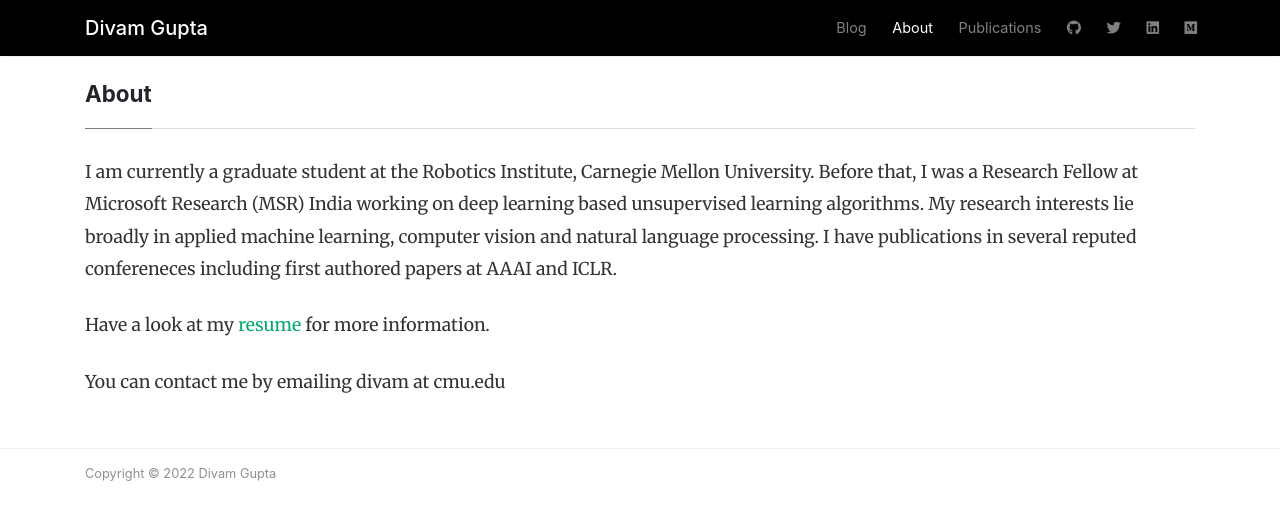
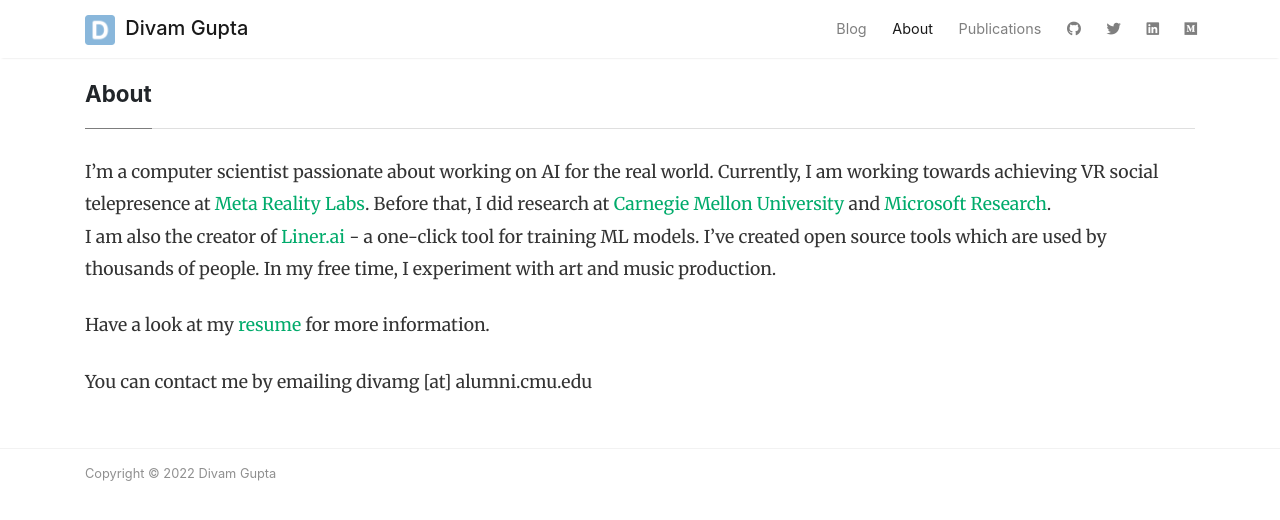
Before and after one commit to divamgupta/divamgupta.github.io, a Jekyll site: the page built from about.md, in a window 1280 px wide. Shown: the top 520 px of the page. Built offline with Jekyll 4.4.1, drawn with Linux system fonts in a browser that asks for light colours; nearby versions of some CDN libraries; comment, search, counter and statistics services are not loaded.

Commit message:
some changes in site

```diff
--- a/_config.yml
+++ b/_config.yml
@@ -1,7 +1,7 @@
 # Site
 name: "Divam Gupta"
-description: "I'm a graduate student at Carnegie Mellon University. I blog about Machine Learning and Deep Learning."
-meta_description: "I'm a graduate student at Carnegie Mellon University. I blog about Machine Learning and Deep Learning."
+description: "I work on AI for the real world. I’m currently at Meta Reality Labs and also the creator of Liner.ai."
+meta_description: "I work on AI for the real world. I’m currently at Meta Reality Labs and also the creator of Liner.ai."
 logo: 'assets/images/log.png'
 favicon: 'assets/images/logo.png'
 baseurl: ''
@@ -18,7 +18,7 @@ authors:
     email: guptadivam@gmail.com
     web: https://divamgupta.com
     twitter: https://twitter.com/divamgupta
-    description: "I am currently a graduate student at the Robotics Institute, Carnegie Mellon University. Before that, I was a Research Fellow at Microsoft Research (MSR) India working on deep learning based unsupervised learning algorithms. My research interests lie broadly in applied machine learning, computer vision and natural language processing."
+    description: "I’m a computer scientist passionate about working on AI for the real world. Currently, I am working towards achieving VR social telepresence at Meta Reality Labs. Before that, I did research at Carnegie Mellon University and Microsoft Research."
 
 
 url: "https://divamgupta.com"
--- a/_layouts/default.html
+++ b/_layouts/default.html
@@ -35,17 +35,11 @@
     @media screen and (min-width: 900px ){
 
         .toggjgr {
-            padding-bottom: 132px   !important  ;
-            padding-top: 132px  !important ;
+            padding-bottom: 52px   !important  ;
+            padding-top: 42px  !important ;
         }
 
-        .bandu{
-            font-size: 35px   !important  ;
-        }
 
-        .doosrabandu{
-            font-size: 22px  !important  ;
-        }
     }
 
 
@@ -55,6 +49,32 @@
         }
 
 
+
+        @media (max-width: 576px) {
+          .hide-sm{
+            display: none;
+          }
+
+        }
+
+        @media (max-width: 876px) {
+          .main_profile_pic{
+             margin-bottom: 25px;
+          }
+
+          .profile_heror{
+            padding-top: 17px !important;
+            padding-bottom: 17px !important;
+          }
+
+        }
+
+        @media (min-width: 576px) {
+          .show-sm{
+            display: none;
+          }
+
+        }
 
 </style>
 
@@ -80,32 +100,19 @@
 
 <!-- Begin Menu Navigation
 ================================================== -->
-<nav class="navbar navbar-expand-lg navbar-dark  fixed-top mediumnavigation nav-down" style="background-color: rgb(0,0,0) ; {% if page.url == "/" %} position: static ; display:block; padding-bottom: 15px; {% endif %} ">
+<nav class="navbar navbar-expand-lg navbar-light bg-white  fixed-top mediumnavigation nav-down" style=" ">
 
 
-    {% if page.url == "/" %}
-    <div class="container pr-0 toggjgr" style=" padding-bottom: 56px  ; padding-top: 56px ; display:block">
-      <!-- Begin Logo -->
-        <a style="font-size: 23px ;" class="navbar-brand bandu" href="{{ site.baseurl }}/">
-        <!-- <img src="{{ site.baseurl }}/{{ site.logo }}" alt="{{ site.name }}"> -->
-        Divam Gupta's Blog
-        </a>
-        <br>
-        <h2 class="doosrabandu" style="color: #B1AEAE ; font-size: 17px; font-weight: 400 ">I'm a graduate student at Carnegie Mellon University. I blog about Machine Learning and Deep Learning.</h2>
-        <!-- End Logo -->
-    </div>
-    {% endif %}
+
 
     <div class="container pr-0">
 
-        {% if page.url != "/" %}
             <!-- Begin Logo -->
             <a class="navbar-brand" href="{{ site.baseurl }}/">
-            <!-- <img src="{{ site.baseurl }}/{{ site.logo }}" alt="{{ site.name }}"> -->
+            <img style="opacity:0.6" src="{{ site.baseurl }}/{{ site.logo }}" alt="{{ site.name }}">
             Divam Gupta
             </a>
             <!-- End Logo -->
-        {% endif %}
 
 
 
@@ -185,6 +192,29 @@
 <div class="container">
 
 
+{% if page.url == "/" %}
+<div class="container pr-0 toggjg profile_heror" style=" padding-bottom: 56px  ; padding-top: 56px ; display:block">
+
+    <div class="row">
+
+        <div class="col-md-3 pl-0 main_profile_pic" style=" padding-right: 60px;">
+            <img src="https://www.gravatar.com/avatar/9a823cb5c633fa70ef0c7b92e0d770df?s=250&d=mm&r=x">
+        </div>
+
+        <div class="col-md-9 pl-0">
+            <h4>Hello!</h4>
+            <p class="doosrabandu" style="font-size: 18px; font-weight: 300 ">
+
+                I’m a computer scientist passionate about working on AI for the real world. Currently, I am working towards achieving VR social telepresence at <a href="https://tech.fb.com/ar-vr/" target="_blank">Meta Reality Labs</a>. Before that, I did research at <a href="https://www.ri.cmu.edu/" target="_blank">Carnegie Mellon University</a> and <a href="https://www.microsoft.com/en-us/research/" target="_blank">Microsoft Research</a>.
+                <br>
+                I am also the creator of <a href="https://liner.ai/"  >Liner.ai</a> - a one-click tool for training ML models.  I’ve created open source tools which are used by thousands of people.  In my free time, I experiment with art and music production.
+            </p>
+        </div>
+
+    </div>
+
+</div>
+{% endif %}
 
 <!-- Content
 ================================================== -->
--- a/about.md
+++ b/about.md
@@ -4,8 +4,10 @@ title: About
 comments: false
 ---
 
-I am currently a graduate student at the Robotics Institute, Carnegie Mellon University. Before that, I was a Research Fellow at Microsoft Research (MSR) India working on deep learning based unsupervised learning algorithms. My research interests lie broadly in applied machine learning, computer vision and natural language processing.  I have publications in several reputed confereneces including first authored papers at AAAI and ICLR.
+I’m a computer scientist passionate about working on AI for the real world. Currently, I am working towards achieving VR social telepresence at <a href="https://tech.fb.com/ar-vr/" target="_blank">Meta Reality Labs</a>. Before that, I did research at <a href="https://www.ri.cmu.edu/" target="_blank">Carnegie Mellon University</a> and <a href="https://www.microsoft.com/en-us/research/" target="_blank">Microsoft Research</a>.
+<br>
+I am also the creator of <a href="https://liner.ai/"  >Liner.ai</a> - a one-click tool for training ML models.  I’ve created open source tools which are used by thousands of people.  In my free time, I experiment with art and music production.
 
 Have a look at my <a href="https://bit.ly/divamcv">resume</a> for more information.
 
-You can contact me by emailing divam at cmu.edu
+You can contact me by emailing divamg [at] alumni.cmu.edu
```
Also changed, not shown: Gemfile.lock, assets/images/divam-gupta.png (added).
